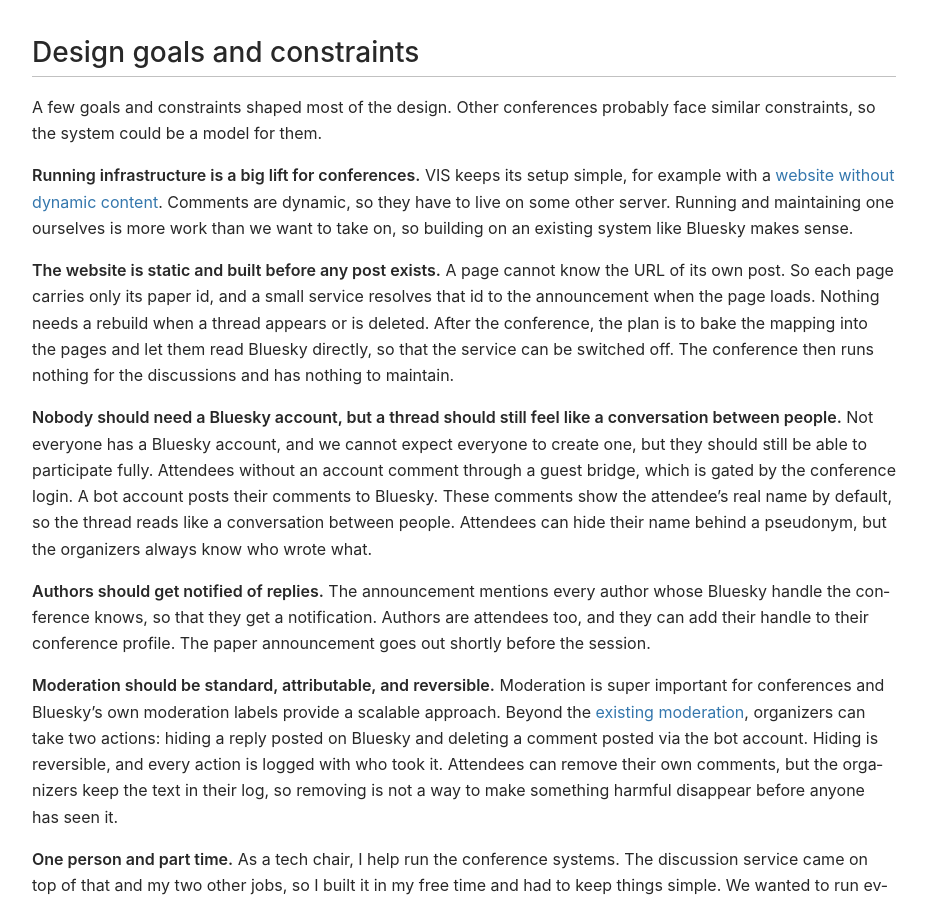
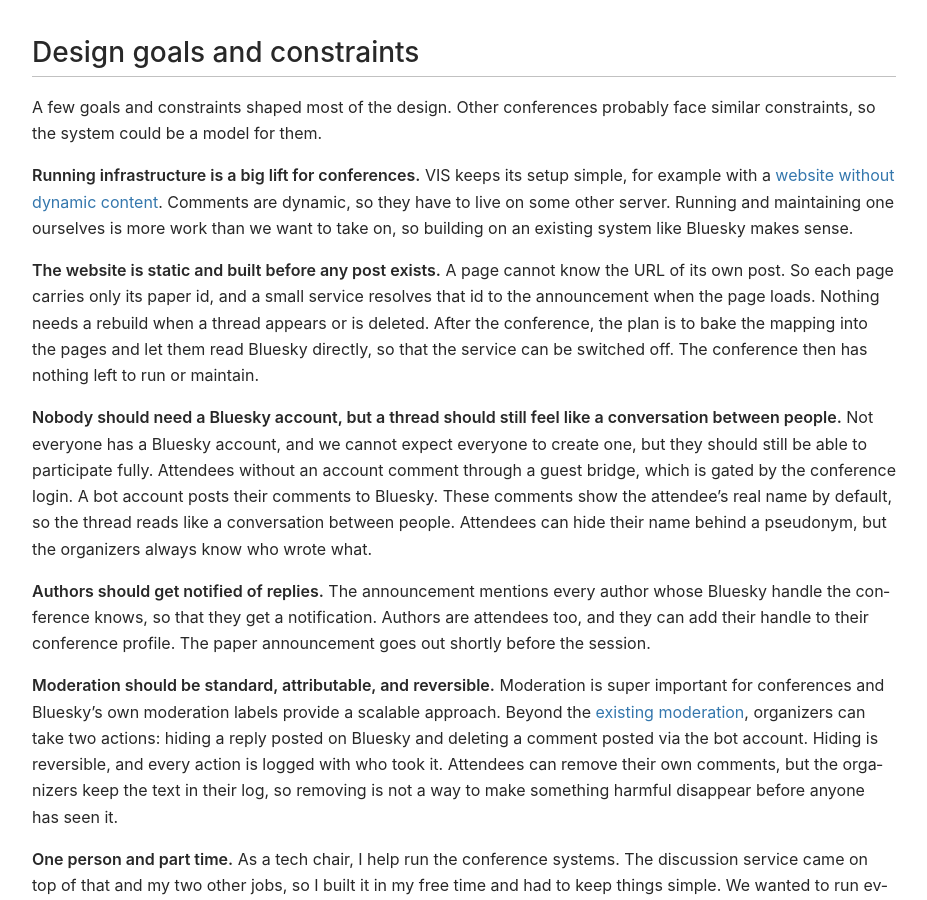
Before and after one commit to domoritz/domoritz.github.io, a Jekyll site: the page built from _posts/2026-09-16-vis-bluesky-discussions.markdown, in a window 1280 px wide and 900 px high, scrolled down 1626 px. Shown: the whole window, without its empty margins (176-1103 px from the left). Built offline with Jekyll 4.4.1, drawn with Linux system fonts in a browser that asks for light colours; some of the changed text lies outside the part shown.

Commit message:
small tweak to words

```diff
--- a/_posts/2026-09-16-vis-bluesky-discussions.markdown
+++ b/_posts/2026-09-16-vis-bluesky-discussions.markdown
@@ -28,7 +28,7 @@
 
 **Running infrastructure is a big lift for conferences.** VIS keeps its setup simple, for example with a [website without dynamic content](https://github.com/ieee-vgtc/ieeevis.org). Comments are dynamic, so they have to live on some other server. Running and maintaining one ourselves is more work than we want to take on, so building on an existing system like Bluesky makes sense.
 
-**The website is static and built before any post exists.** A page cannot know the URL of its own post. So each page carries only its paper id, and a small service resolves that id to the announcement when the page loads. Nothing needs a rebuild when a thread appears or is deleted. After the conference, the plan is to bake the mapping into the pages and let them read Bluesky directly, so that the service can be switched off. The conference then runs nothing for the discussions and has nothing to maintain.
+**The website is static and built before any post exists.** A page cannot know the URL of its own post. So each page carries only its paper id, and a small service resolves that id to the announcement when the page loads. Nothing needs a rebuild when a thread appears or is deleted. After the conference, the plan is to bake the mapping into the pages and let them read Bluesky directly, so that the service can be switched off. The conference then has nothing left to run or maintain.
 
 **Nobody should need a Bluesky account, but a thread should still feel like a conversation between people.** Not everyone has a Bluesky account, and we cannot expect everyone to create one, but they should still be able to participate fully. Attendees without an account comment through a guest bridge, which is gated by the conference login. A bot account posts their comments to Bluesky. These comments show the attendee's real name by default, so the thread reads like a conversation between people. Attendees can hide their name behind a pseudonym, but the organizers always know who wrote what.
 
```
Also changed, not shown: other parts of _posts/2026-09-16-vis-bluesky-discussions.markdown (+1 -1 lines).
